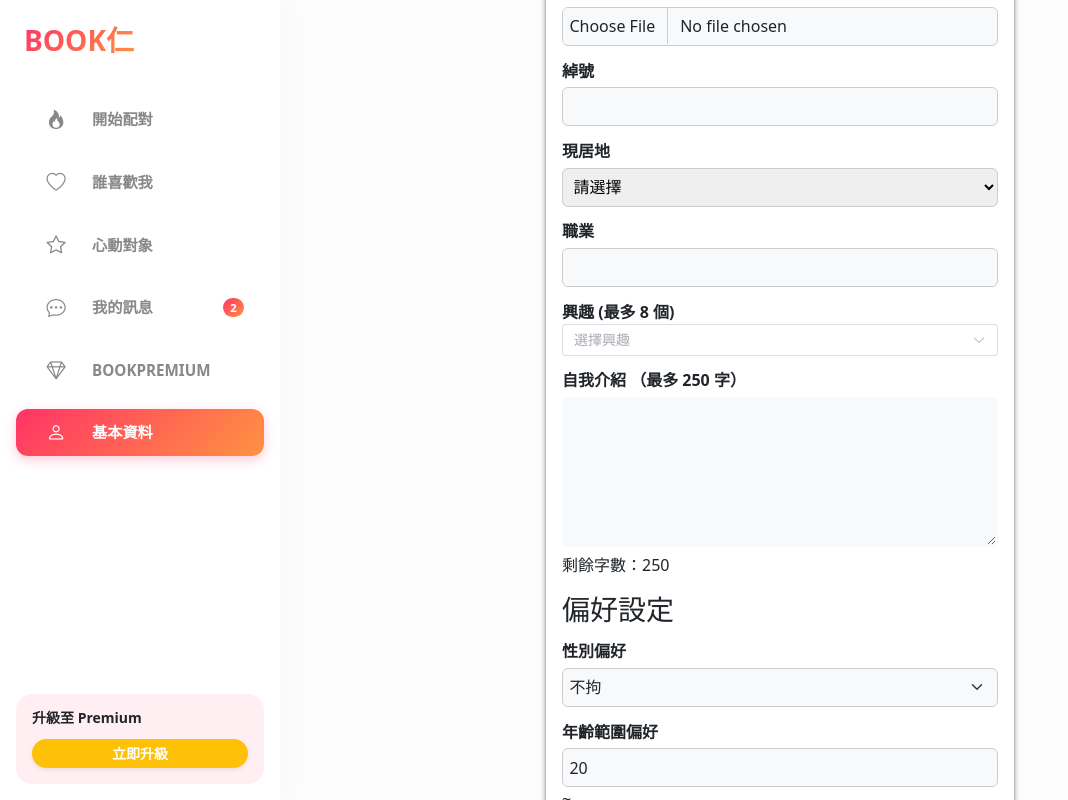
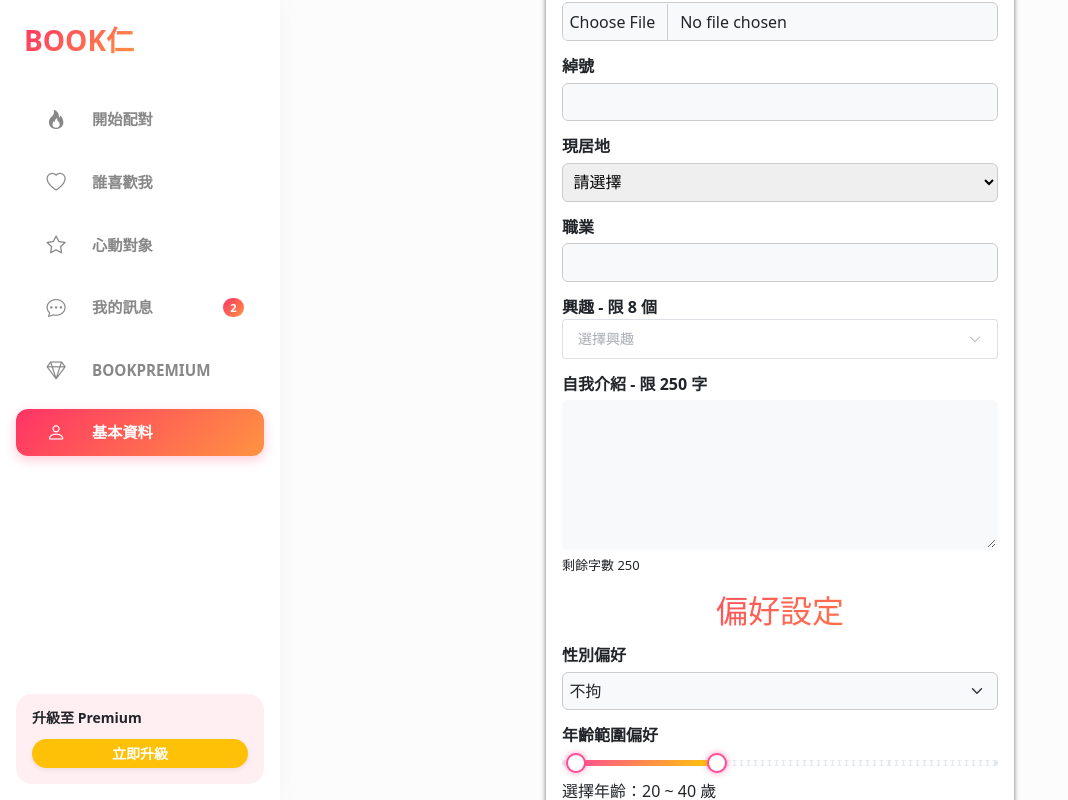
Before and after one commit to XuFengRu/booknum-vue, a Vue app: page /member/dating/info in a window 1280 px wide. Both pictures are taken after a click on the button "編輯個人資料". Shown: the part 201-1001 px from the top of the page, without its empty margins (0-1068 px from the left). Built offline with nearby package versions, Linux system fonts and the light colour scheme.

Commit message:
element-plus

```diff
--- a/src/components/datingEdit.vue
+++ b/src/components/datingEdit.vue
@@ -1,17 +1,21 @@
 <!-- src/components/EditProfile.vue -->
 <script setup>
 import { ref } from "vue";
-import { ElSelect, ElOption, ElButton } from "element-plus";
+import { ElSelect, ElOption, ElButton, ElSlider } from "element-plus";
 import "element-plus/dist/index.css";
 
 const cities = [
-  "台北市","新北市","桃園市","台中市","台南市","高雄市", // 直轄市
-  "基隆市","新竹市","嘉義市", // 市
-  "新竹縣","苗栗縣","彰化縣","南投縣","雲林縣","嘉義縣",
-  "屏東縣","宜蘭縣","花蓮縣","台東縣",
-  "澎湖縣","金門縣","連江縣" // 縣
+  // 北部
+  "基隆市","台北市","新北市","桃園市","新竹市","新竹縣","宜蘭縣",
+  // 中部
+  "苗栗縣","台中市","彰化縣","南投縣","雲林縣",
+  // 南部
+  "嘉義市","嘉義縣","台南市","高雄市","屏東縣",
+  // 東部
+  "花蓮縣","台東縣",
+  // 離島
+  "澎湖縣","金門縣","連江縣"
 ];
-
 const hobbyOptions = [
   "旅行","攝影","咖啡","爬山","閱讀","音樂","電影","健身","程式","美食"
 ];
@@ -29,10 +33,6 @@ const form = ref({
     cities: []
   }
 });
-
-function saveProfile() {
-  emit("save", form.value);
-}
 
 // 處理檔案選擇
 function handleFileUpload(event) {
@@ -59,14 +59,14 @@ function clearHobbies() {
 
 <template>
   <div class="edit-form">
-    <h2>編輯交友資料</h2>
+    <h3 class="text-gradient text-center">編輯交友資料</h3>
 
     <!-- 照片 -->
     <label>照片</label>
     <div v-if="form.avatar" class="preview">
       <img :src="form.avatar" alt="預覽圖片" />
     </div>
-    <input type="file" accept="image/*" @change="handleFileUpload" class="form-control" />
+    <input type="file" accept="image/*" @change="handleFileUpload" class="form-control"/>
 
     <!-- 綽號 -->
     <label>綽號</label>
@@ -81,10 +81,10 @@ function clearHobbies() {
 
     <!-- 職業 -->
     <label>職業</label>
-    <input v-model="form.job" type="text" class="form-control" />
+    <input v-model="form.job" type="text" class="clear form-control" />
 
     <!-- 興趣 -->
-    <label>興趣 (最多 8 個)</label>
+    <label>興趣 - 限 8 個</label>
     <el-select
       v-model="form.hobbies"
       multiple
@@ -92,6 +92,7 @@ function clearHobbies() {
       placeholder="選擇興趣"
       style="width: 100%;"
       :max-collapse-tags="10"
+      size="large"
     >
       <el-option
         v-for="hobby in hobbyOptions"
@@ -102,20 +103,20 @@ function clearHobbies() {
       />
     </el-select>
     <div v-if="form.hobbies.length" class="selected-hobbies">
-      <el-button type="danger" size="small" @click="clearHobbies">清除全部</el-button>
+      <el-button type="danger" size="small" @click="clearHobbies" class="clear btn-outline-primary">清除全部</el-button>
     </div>
 
     <!-- 自我介紹 -->
-    <label>自我介紹 （最多 250 字）</label>
+    <label>自我介紹 - 限 250 字</label>
     <textarea
       v-model="form.intro"
       rows="5"
       @input="form.intro = form.intro.slice(0,250)"
       class="form-textarea"></textarea>
-    <p>剩餘字數：{{ 250 - form.intro.length }}</p>
+    <p style="font-size: 13px;">剩餘字數 {{ 250 - form.intro.length }}</p>
 
     <!-- 偏好設定 -->
-    <h3>偏好設定</h3>
+    <h2 class="text-gradient text-center">偏好設定</h2>
     <label>性別偏好</label>
     <select v-model="form.preference.gender" class="form-select">
       <option>女性</option>
@@ -123,9 +124,18 @@ function clearHobbies() {
       <option>不拘</option>
     </select>
 
-    <label>年齡範圍偏好</label>
-    <input type="number" v-model="form.preference.ageRange[0]" min="18" max="99" class="form-control" /> ~
-    <input type="number" v-model="form.preference.ageRange[1]" min="18" max="99" class="form-control" />
+
+ <label>年齡範圍偏好</label>
+    <el-slider
+      v-model="form.preference.ageRange"
+      range
+      :min="18"
+      :max="80"
+      :step="1"
+      show-stops
+      style="width: 100%;"
+    />
+    <p>選擇年齡：{{ form.preference.ageRange[0] }} ~ {{ form.preference.ageRange[1] }} 歲</p>
 
     <label>城市偏好</label>
     <el-select
@@ -135,6 +145,8 @@ function clearHobbies() {
       placeholder="選擇城市"
       style="width: 100%;"
       :max-collapse-tags="10"
+      size="large"
+
     >
       <el-option
         v-for="city in cities"
@@ -144,10 +156,15 @@ function clearHobbies() {
       />
     </el-select>
     <div v-if="form.preference.cities.length" class="selected-cities">
-      <el-button type="danger" size="small" @click="clearCities">清除全部</el-button>
+      <el-button type="danger" size="small" @click="clearCities" class="clear btn-outline-primary">清除全部</el-button>
     </div>
 
-    <button class="save-btn" @click="saveProfile">儲存</button>
+    <!-- 儲存 & 返回按鈕 -->
+    <div class="action-buttons">
+      <button class="save-btn btn-outline-primary my-3" @click="$emit('cancel')">返回</button>
+      <button class="save-btn btn-primary my-3" @click="$emit('save', form)">儲存</button>
+
+    </div>
   </div>
 </template>
 
@@ -170,13 +187,15 @@ input, select, textarea {
   border-radius: 6px;
   border: 1px solid #ccc;
 }
+.action-buttons {
+  display: flex;
+  justify-content: center;
+  gap: 1rem;
+}
 .save-btn {
-  margin-top: 1rem;
-  background: linear-gradient(135deg, #ffdd56, var(--color-secondary));
-  border: none;
-  padding: 0.6rem 1.2rem;
+  padding: 0.2rem 1rem;
   border-radius: 6px;
-  cursor: pointer;
+  font-size: 1.1rem;
 }
 .form-textarea {
   border: 2px solid transparent;
@@ -210,6 +229,35 @@ input, select, textarea {
 .selected-hobbies {
   margin-top: 0.5rem;
 }
+.btn-outline-primary {
+  background-color: #e9e9e9;
+}
+
+.clear{
+  display: flex;
+  margin-left: auto;
+}
+
+:deep(.el-slider__bar) {
+  background: linear-gradient(135deg, #ff4d94, #ffcc00);
+}
+:deep(.el-slider__button) {
+  border-color: #ff4d94;
+  background-color: #fff;
+  box-shadow: 0 0 6px rgba(255, 77, 148, 0.6);
+}
+
+
+
+/* 改選中的 tag 顏色 */
+:deep(.el-select .el-tag) {
+border:1px solid #ff4d94;;
+  color: #ff4d94;
+background-color: #f8f9fa;
+}
+
+
+
 @media (min-width: 1200px) {
   .edit-form {
     width: 50%;
--- a/src/views/Member/Dating/DatingInfo.vue
+++ b/src/views/Member/Dating/DatingInfo.vue
@@ -1,6 +1,5 @@
 <script setup>
 import { ref } from "vue";
-import EditProfile from "@/components/datingEdit.vue";
 import DatingEdit from "@/components/datingEdit.vue";
 
 const isEditing = ref(false);
@@ -237,7 +236,7 @@ p {
 }
 .stat-card {
   flex: 1;
-  padding: 0.2rem;
+  padding: 0.4rem;
   text-align: center;
   box-shadow: 0 2px 6px rgba(0,0,0,0.1);
   border: 2px solid transparent; /* 先設透明邊框 */
@@ -245,6 +244,7 @@ p {
   border-image-slice: 1; /* 必須設定，否則不會顯示 */
   width: 100px;
   height: 100px;
+  margin-top: 0.5rem;
 }
 
 .stat-card i {
@@ -304,7 +304,7 @@ p {
 
 
     .info .section:nth-of-type(2) {
-    flex: 0.6;
+    flex: 0.8;
     overflow-y: auto;
   }
 
@@ -318,7 +318,6 @@ p {
   .info .edit-section {
     flex: 0;
     display: flex;
-    align-items: center;
     justify-content: flex-start;
   }
 
```
Also changed, not shown: src/assets/common.css (line endings or trailing spaces).
